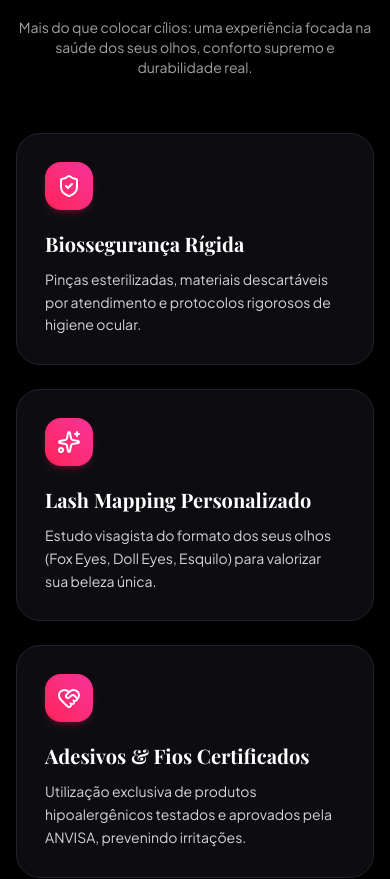
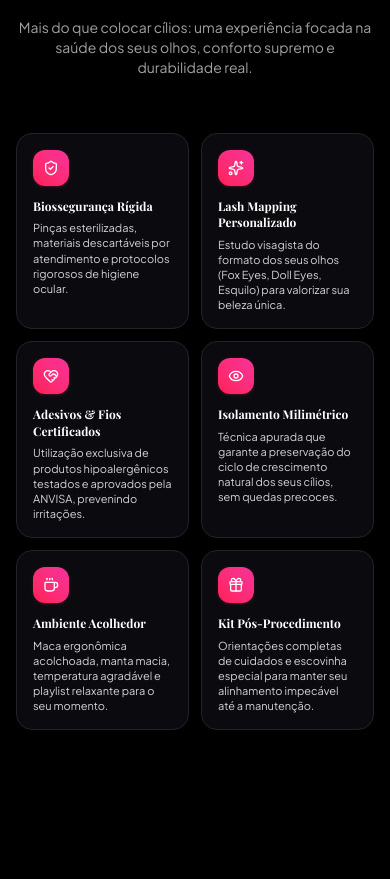
Before and after one commit to Luis9768/LashPage, a React (Vite) app: page / in a window 390 px wide. Shown: the part 4980-5859 px from the top of the page. Built offline with nearby package versions, Linux system fonts and the light colour scheme; no server answers; a web font is replaced by a local one.

Commit message:
style(differentials): refactor cards grid into compact 2-column mobile layout

```diff
--- a/src/components/Differentials.jsx
+++ b/src/components/Differentials.jsx
@@ -43,32 +43,34 @@ export default function Differentials() {
           </p>
         </div>
 
-        {/* Cards Grid */}
-        <div className="grid grid-cols-1 sm:grid-cols-2 lg:grid-cols-3 gap-6 sm:gap-8">
+        {/* Cards Grid: 2 columns on mobile, 3 columns on desktop */}
+        <div className="grid grid-cols-2 lg:grid-cols-3 gap-3 sm:gap-6 lg:gap-8">
           {siteConfig.differentials.map((item, index) => {
             const IconComponent = iconMap[item.icon] || Sparkles;
             return (
               <div
                 key={index}
-                className={`p-7 rounded-3xl border transition-all duration-300 relative group ${
+                className={`p-4 sm:p-6 lg:p-7 rounded-2xl sm:rounded-3xl border transition-all duration-300 relative group flex flex-col justify-start active:scale-[0.98] ${
                   isDark
-                    ? 'bg-[#0d0d11] border-[#22222a] hover:border-rose-500/50 hover:bg-[#131318]'
-                    : 'bg-white border-[#E2DAD0] hover:border-rose-300 shadow-sm hover:shadow-md'
+                    ? 'bg-[#0d0d11]/90 border-[#22222a] hover:border-rose-500/40 hover:bg-[#131319] shadow-md shadow-black/40'
+                    : 'bg-white/95 border-[#E2DAD0] hover:border-rose-300 shadow-sm hover:shadow-md'
                 }`}
+              >
+                {/* Subtle luxury glow indicator on hover */}
+                <div className="absolute top-0 left-4 right-4 h-[1px] bg-gradient-to-r from-transparent via-rose-500/30 to-transparent opacity-0 group-hover:opacity-100 transition-opacity duration-300" />
 
-              >
                 {/* Icon Circle */}
-                <div className="w-12 h-12 rounded-2xl bg-gradient-to-tr from-rose-500 to-pink-500 text-white flex items-center justify-center mb-5 shadow-md shadow-rose-500/20 group-hover:scale-110 transition-transform duration-300">
-                  <IconComponent className="w-6 h-6" />
+                <div className="w-9 h-9 sm:w-11 sm:h-11 rounded-xl sm:rounded-2xl bg-gradient-to-tr from-rose-500 to-pink-500 text-white flex items-center justify-center mb-3 sm:mb-4 shadow-sm shadow-rose-500/20 group-hover:scale-105 transition-transform duration-300 flex-shrink-0">
+                  <IconComponent className="w-4 h-4 sm:w-5 sm:h-5" />
                 </div>
 
-                <h3 className={`font-heading text-xl font-bold mb-2.5 ${
+                <h3 className={`font-heading text-xs sm:text-base lg:text-lg font-bold mb-1.5 sm:mb-2.5 leading-snug ${
                   isDark ? 'text-white' : 'text-neutral-900'
                 }`}>
                   {item.title}
                 </h3>
 
-                <p className={`text-sm leading-relaxed ${
+                <p className={`text-[11px] sm:text-xs md:text-sm leading-snug sm:leading-relaxed ${
                   isDark ? 'text-neutral-300' : 'text-neutral-600'
                 }`}>
                   {item.description}
```
